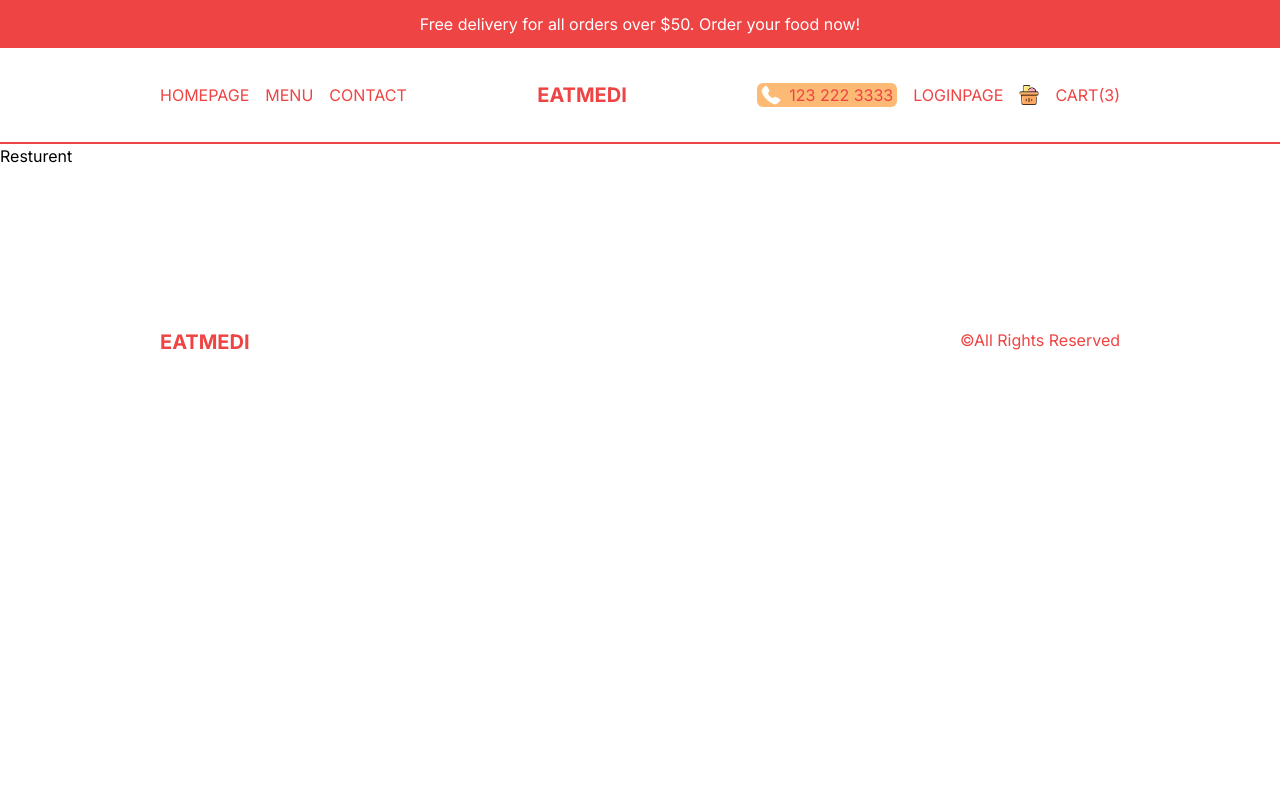
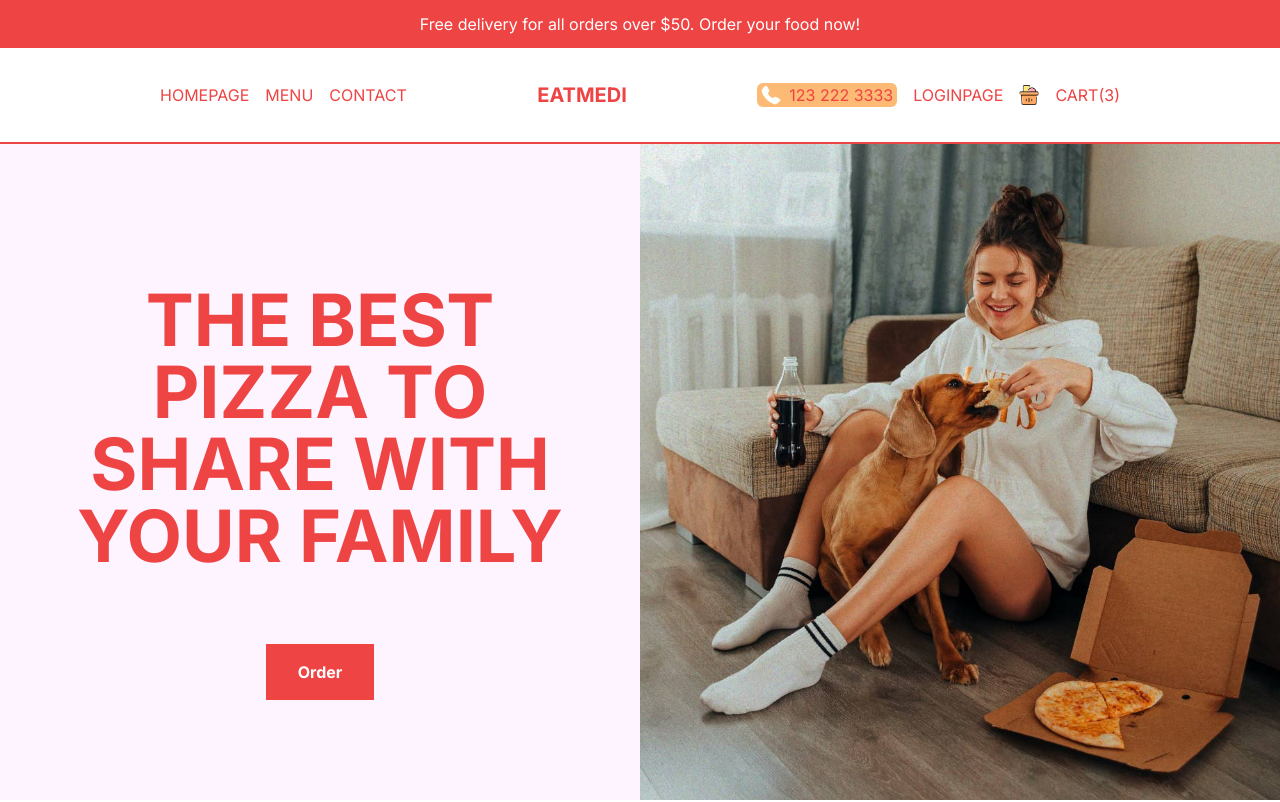
Before and after one commit to vijay711-github/Food_Delivery_App, a Next.js app: page / in a window 1280 px wide. Shown: the top 802 px of the page. Built offline with nearby package versions, Linux system fonts and the light colour scheme.

Commit message:
Designed home page and for automatic image changing used useState & UseEffect hook

```diff
--- a/src/app/page.tsx
+++ b/src/app/page.tsx
@@ -1,7 +1,13 @@
-import Image from 'next/image'
+import Featured from '@/components/Featured'
+import Offer from '@/components/Offer'
+import Slider from '@/components/Slider'
 
 export default function Home() {
   return (
-    <main>Resturent</main>
+    <main>
+      <Slider />
+      <Featured />
+      <Offer/>
+    </main>
   )
 }
--- /dev/null
+++ b/src/components/Featured.tsx
@@ -0,0 +1,9 @@
+import React from 'react'
+
+const Featured = () => {
+  return (
+    <div>Featured</div>
+  )
+}
+
+export default Featured
--- /dev/null
+++ b/src/components/Offer.tsx
@@ -0,0 +1,9 @@
+import React from 'react'
+
+const Offer = () => {
+  return (
+    <div>Offer</div>
+  )
+}
+
+export default Offer
--- /dev/null
+++ b/src/components/Slider.tsx
@@ -0,0 +1,58 @@
+"use client";
+import Image from "next/image";
+import React, { useEffect, useState } from "react";
+
+const data = [
+	{
+		id: 1,
+		title: "always fresh & always crispy & always hot",
+		image: "/slide1.png",
+	},
+	{
+		id: 2,
+		title: "we deliver your order wherever you are in NY",
+		image: "/slide2.png",
+	},
+	{
+		id: 3,
+		title: "the best pizza to share with your family",
+		image: "/slide3.jpg",
+	},
+];
+
+const Slider = () => {
+	const [currentSlide, setCurrentSlide] = useState(0);
+	useEffect(() => {
+		const interval = setInterval(() => {
+			setCurrentSlide((prev) => (prev === data.length - 1 ? 0 : prev + 1));
+		}, 2000);
+		return () => {
+			clearInterval(interval);
+		};
+	}, []);
+	return (
+		<div className="flex flex-col h-[calc(100vh-6rem)] md:h-[calc(100vh-9rem)] lg:flex-row bg-fuchsia-50 ">
+			{/* Text Conatiner */}
+			<div className=" flex-1 flex justify-center items-center flex-col gap-8 text-red-500 font-bold ">
+				<h1
+					className="text-5xl text-center uppercase p-4 md:p-10
+                 md:text-xl xl:text-7xl"
+				>
+					{data[currentSlide].title}
+				</h1>
+				<button className="bg-red-500 text-white py-4 px-8 ">Order</button>
+			</div>
+			{/* Image Conatiner */}
+			<div className="w-full flex-1 relative lg:h-full ">
+				<Image
+					src={data[currentSlide].image}
+					alt="Slider Image"
+					fill
+					className="object-cover"
+				/>
+			</div>
+		</div>
+	);
+};
+
+export default Slider;
```
